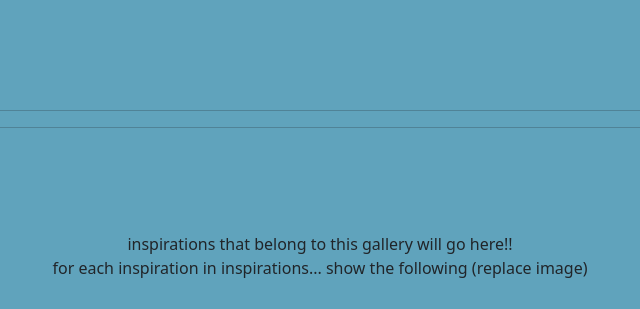
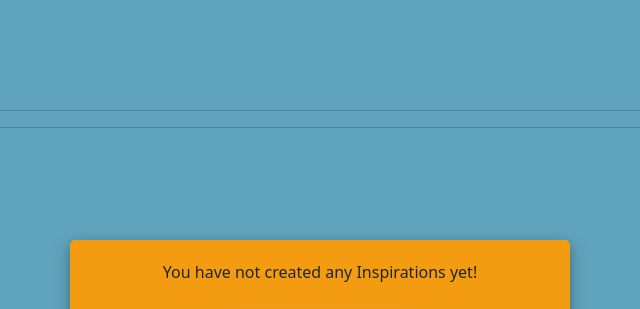
Before and after one commit to fernando-massa/inspirations, a Django app: template inspiration2/main_app/templates/galleries/detail.html in a window 1280 px wide. Shown: the part 79-388 px from the top of the page, without its empty margins (320-960 px from the left). Run offline with Django 4.2, Linux system fonts and the light colour scheme; the template is opened without the code that fills it, so the values that code supplies are empty.

Commit message:
gallery detail page is working

```diff
--- a/inspiration2/main_app/templates/galleries/detail.html
+++ b/inspiration2/main_app/templates/galleries/detail.html
@@ -24,17 +24,15 @@
                     </a>
                 </div>
                 {% endfor %}
+        {% empty %}
+            <div class="gallery_container">
+                You have not created any Inspirations yet!
+                <br><br>
+                <a href="{% url 'inspirations_create' %}" class="nav-item nav-link">
+                    <button class="btn home_btn">Add Inspiration</button>
+                </a>
+            </div>
         {% endfor %}
-        </div>
-    </div>
-    <div>inspirations that belong to this gallery will go here!!</div>
-    <div>for each inspiration in inspirations... show the following (replace image)</div>
-    <div class="container">
-        <div class="row text-center text-lg-start">
-            <div class="col-lg-3 col-md-4 col-6">
-            <a href="#" class="d-block mb-4 h-100">
-            <img class="img-fluid img-thumbnail" src="https://source.unsplash.com/pWkk7iiCoDM/400x300" alt="">
-            </a>
         </div>
     </div>
     <br>
--- a/inspiration2/main_app/views.py
+++ b/inspiration2/main_app/views.py
@@ -157,7 +157,6 @@ class GalleryList(LoginRequiredMixin,ListView):
 #     # result.inspirations.all()
 #     result2 = Inspiration.objects.filter(galleries__id = 1)
 
-
 @login_required
 def galleryDetail(request, pk):
     gallery = Gallery.objects.get(id = pk)
@@ -165,7 +164,7 @@ def galleryDetail(request, pk):
     print(gallery)
     print(inspirations)
     # return render(request, 'galleries/detail.html')
-    return render(request, 'galleries/detail.html', {'inspiration': inspirations, 'gallery': gallery})
+    return render(request, 'galleries/detail.html', {'inspirations': inspirations, 'gallery': gallery})
 
 
 
```
Also changed, not shown: inspiration2/main_app/templates/main_app/gallery_detail.html (deleted, +0 -35 lines), inspiration2/main_app/migrations/0001_initial.py, inspiration2/main_app/migrations/0002_remove_photo_user.py (deleted).
